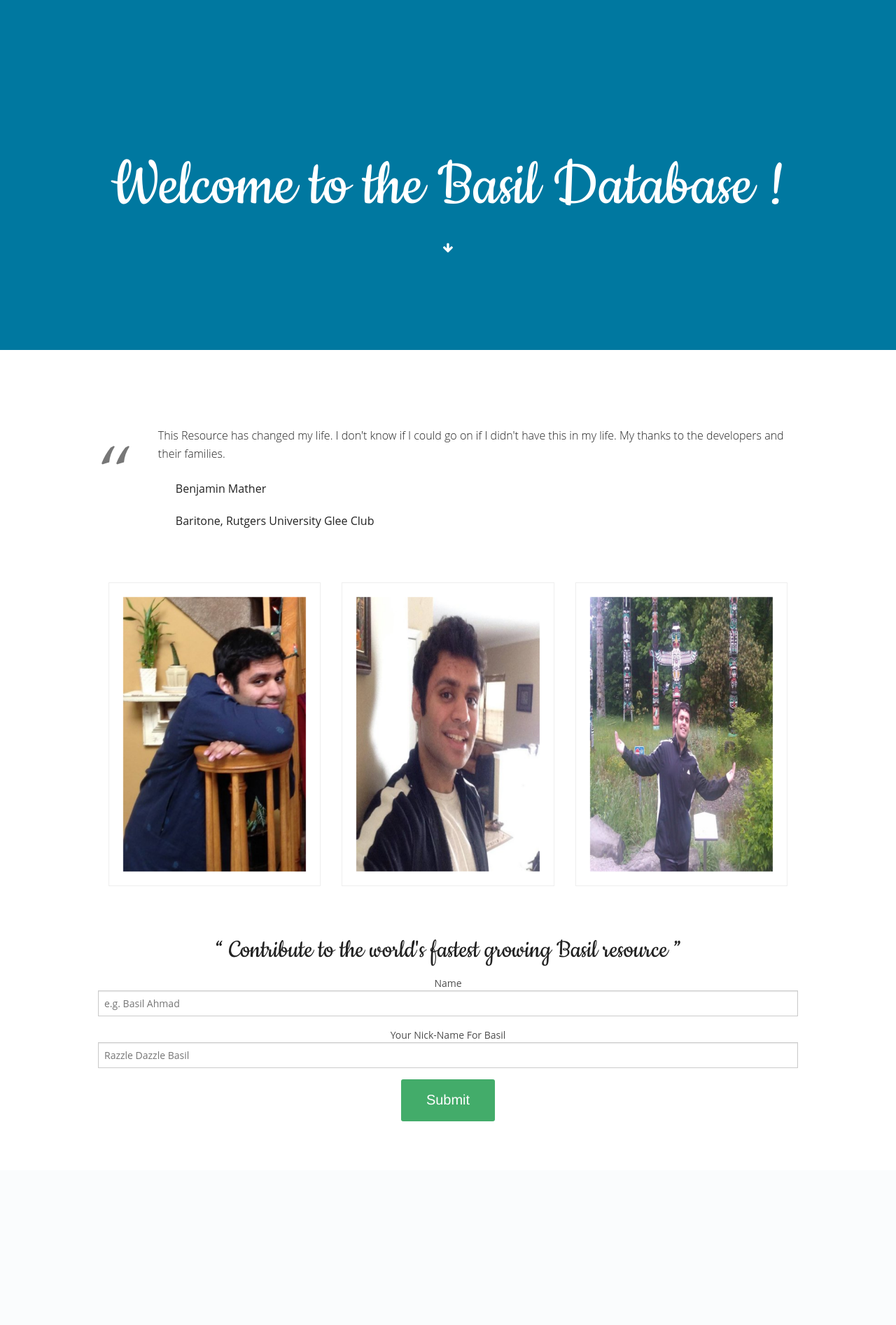
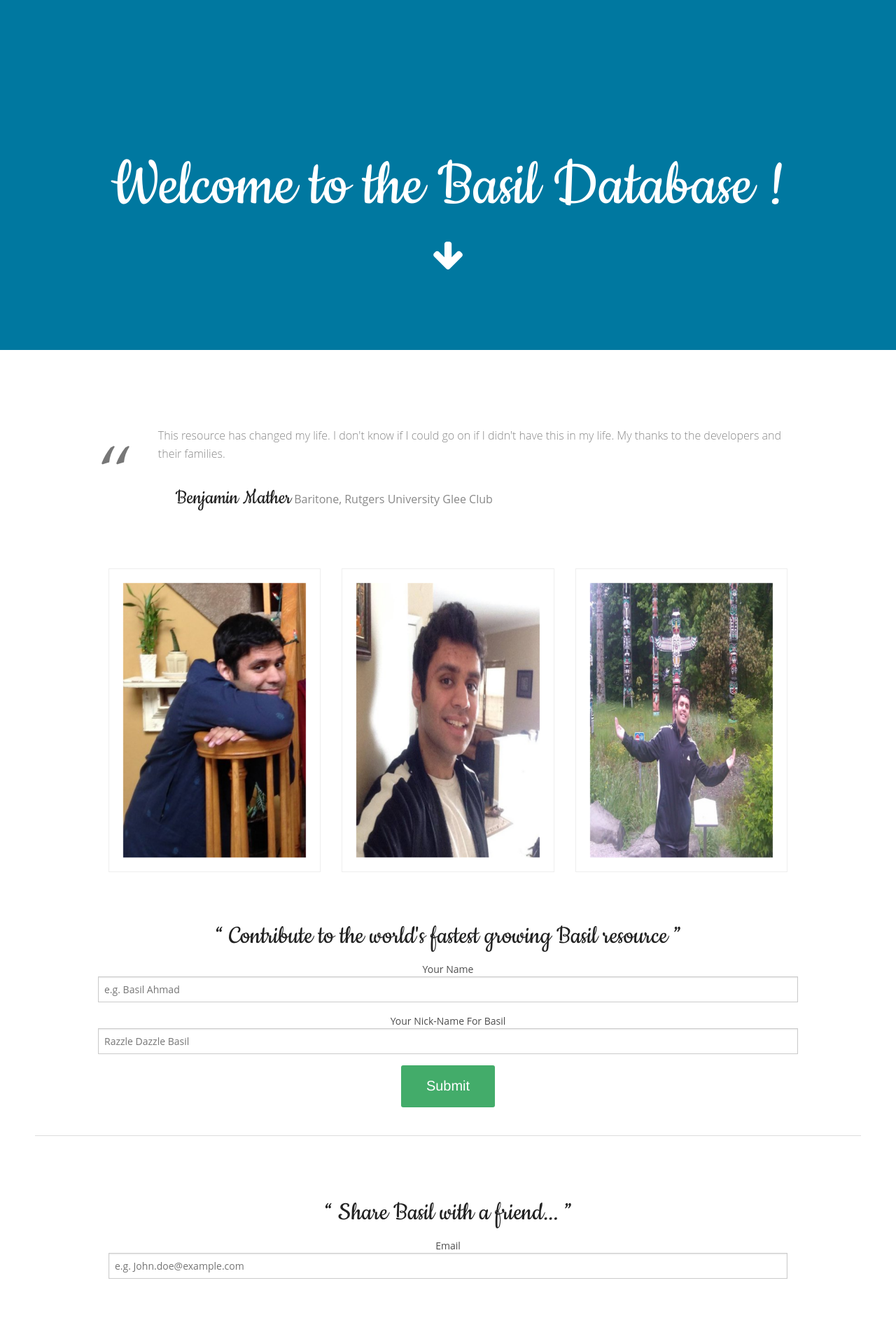
Before and after one commit to DavidAwad/basildb.me, a Flask app: page / in a window 1280 px wide. Shown: the whole page at 70% size. Before the commit the page ends 1602 px from the top, so only its background shows below. Run offline with Flask 2, Linux system fonts and the light colour scheme; some libraries are stand-ins or nearby versions.

Commit message:
adding db functionality

```diff
--- a/app.py
+++ b/app.py
@@ -3,16 +3,14 @@ from flask import request
 from flask import render_template
 from flask import redirect
 from flask import url_for
-import dataset
-
+import dataset,sendgrid
 app = Flask(__name__)
-
+# Connect to sendgrid
+sg = sendgrid.SendGridClient('','')
 # Connnect to database
 db = dataset.connect('sqlite:///names.db')
-
-# create your peeps table
-table = db['peeps']
-
+# create your guests table
+table = db['guests']
 # when someone sends a GET to / render sign_form.html
 @app.route('/', methods=['GET'])
 def sign_form():
@@ -32,4 +30,24 @@ def submit():
     table.insert(signature)
     return redirect(url_for('guest_book'))
 
+# if someone then wants to share the basil with someone else, they can do it here.
+@app.route('/email',methods=['POST'])
+def process():
+	email = request.form['email']
+	print str(email)
+	###sendgrid sends an email to friends.
+	message=sendgrid.Mail()
+	message.add_to(str(email))
+	message.add_bcc('davidawad64@gmail.com') ##sends me a BCC of the email for debugging ##
+	message.set_subject("Basil is Love, Basil is Life") ##reassures the customer
+	message.set_html('try.html')
+	message.set_text('Your Friends think you should come up with a Nicknmame for basil! You should try it! Go to Basildb.me today! Sincerely, The Basil Ahmad Foundation.')
+	message.set_from('The Basil Ahmad Foundation <Admin@basildb.me>')
+	#status, msg = sg.send(message)
+	return
+
+@app.errorhandler(404)
+def new_page(error):
+	return render_template("404.html")
+
 app.run(debug=True)
--- a/templates/sign_form.html
+++ b/templates/sign_form.html
@@ -19,9 +19,10 @@
 <div class="parallax-background">
   <div class="intro-text">
     <span style="font-family:Cookie ; font-size:2em">Welcome to the Basil Database !</span>
-	<p> <i class="fa fa-arrow-down"></i> </p>
+	<p> <i class="fa fa-arrow-down fa-3x"></i> </p>
   </div>
 </div>
+
 
 <div class="parallax-content">
 
@@ -38,23 +39,17 @@
 		</div>
 		<div class="small-11 large-11 columns testimonial">
 			<div class="quote">
-				<p>This Resource has changed my life. I don't know if I could go on if I didn't have this in my life. My thanks to the developers and their families. </p>
+				<p style="color:#888">This resource has changed my life. I don't know if I could go on if I didn't have this in my life. My thanks to the developers and their families. </p>
 			</div>
 			<div class="student">
 				<!-- <div class="photo"> </div> -->
-				<p>Benjamin Mather</p>
-				<p>Baritone, Rutgers University Glee Club</p>
+				<p><span style="font-family:Cookie;font-size:2em">Benjamin Mather</span><span style="color:#888"> Baritone, Rutgers University Glee Club</span></p>
 			</div>
 		</div>
 
 	</div>
 	</div>
 </div>
-
-
-
-
-
 
 <div class="row">
 
@@ -74,7 +69,6 @@
 </div>
 
 </div> <!--closer for large 4  content -->
-
 
 
 <div class="large-4 columns">    <!-- Second Card -->
@@ -131,7 +125,7 @@
 <h1 style="font-family:Cookie ; font-size:2em ; text-align:center"> &#8220; Contribute to the world's fastest growing Basil resource &#8221; </h1>
 
 <form action='/submit' method='post'>
-  <label for='name'>Name</label>
+  <label for='name'>Your Name</label>
   <input name='name' type='text' placeholder="e.g. Basil Ahmad"></input>
   <label for='message'>Your Nick-Name For Basil</label>
   <input name='message' type='text' placeholder="Razzle Dazzle Basil"></input>
@@ -140,9 +134,24 @@
 </form>
 </div>
 
+<hr>
+<br>
+<br>
+<div class="row text-center">
+<div class="large-12 columns">
+
+<h1 style="font-family:Cookie ; font-size:2em ; text-align:center"> &#8220; Share Basil with a friend... &#8221; </h1>
+<form action='/email' method='post'>
+<label for='email'>Email</label>
+<input name='email' type='text' placeholder="e.g. John.doe@example.com"></input>
+
+<form>
+
+</div>
+</div>
+
 
 </div>    <!-- closer for parallax content -->
 
-
 </body>
 </html>
```
Also changed, not shown: templates/guest_book.html (+43 -1 lines), names.db.
